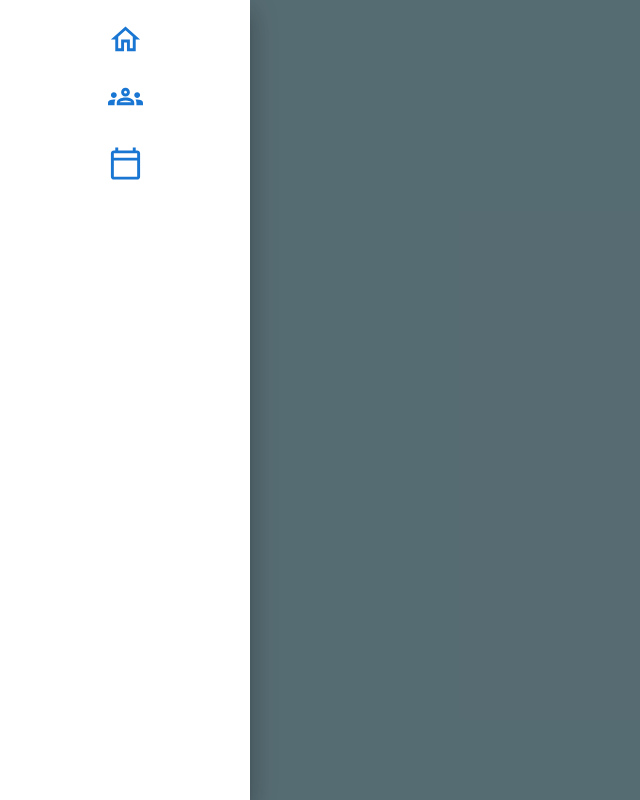
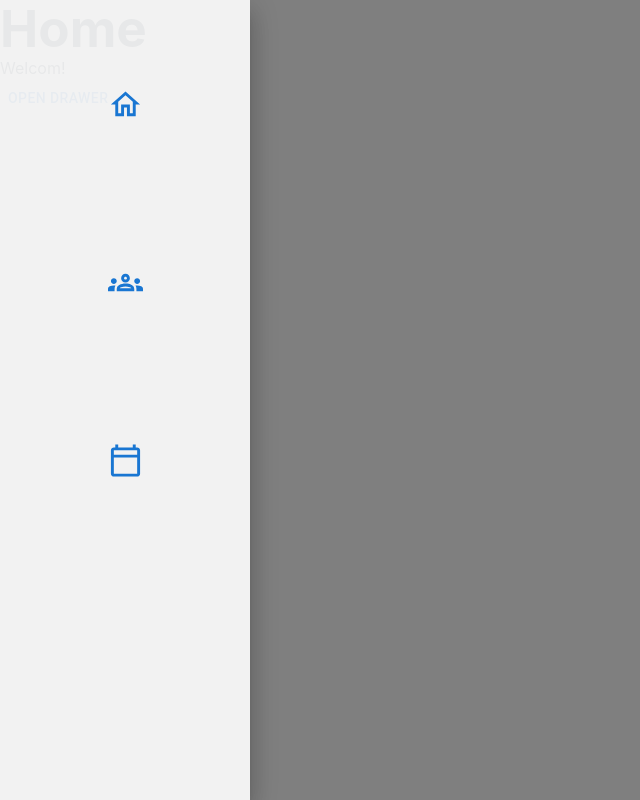
Before and after one commit to franpercivaldi/Sinergia_technical_test, a React (Vite) app in the folder sinergia-front/: page / in a window 1280 px wide. Both pictures are taken after a click on the button "OPEN DRAWER". Shown: the whole page, without its empty margins (0-640 px from the left). Built offline with nearby package versions, Linux system fonts and the light colour scheme.

Commit message:
Add style in Sidebar component

```diff
--- a/sinergia-front/src/components/Sidebar.jsx
+++ b/sinergia-front/src/components/Sidebar.jsx
@@ -5,6 +5,16 @@ import Button from '@mui/material/Button';
 import HomeOutlinedIcon from '@mui/icons-material/HomeOutlined';
 import GroupsOutlinedIcon from '@mui/icons-material/GroupsOutlined';
 import CalendarTodayOutlinedIcon from '@mui/icons-material/CalendarTodayOutlined';
+
+// Define el estilo de los botones
+const buttonStyles = {
+  transition: 'all 0.3s ease',
+  '&:hover': {
+    boxShadow: 3, // Efecto de elevación en hover
+    transform: 'translateY(-4px)', // Mover hacia arriba
+  },
+  margin: '30% 0 30% 0', // Agregar un poco de margen
+};
 
 export default function TemporaryDrawer() {
   const [open, setOpen] = React.useState(false);
@@ -26,15 +36,15 @@ export default function TemporaryDrawer() {
       onClick={toggleDrawer(false)}
     >
       {/* Boton Home */}
-      <Button>
+      <Button sx={buttonStyles}>
         <HomeOutlinedIcon fontSize="large" />
       </Button>
       {/* Boton de personal */}
-      <Button style={{ margin: '10px 0' }}>
+      <Button sx={buttonStyles}>
         <GroupsOutlinedIcon fontSize="large" />
       </Button>
       {/* Boton de calendario */}
-      <Button style={{ margin: '10px 0' }}>
+      <Button sx={buttonStyles}>
         <CalendarTodayOutlinedIcon fontSize="large" />
       </Button>
     </Box>
@@ -43,7 +53,14 @@ export default function TemporaryDrawer() {
   return (
     <div>
       <Button onClick={toggleDrawer(true)}>Open drawer</Button>
-      <Drawer open={open} onClose={toggleDrawer(false)}>
+      <Drawer
+        open={open}
+        onClose={toggleDrawer(false)}
+        sx={{
+          '& .MuiDrawer-paper': {
+            backgroundColor: 'rgba(255, 255, 255, .9)', // Fondo blanco con opacidad
+          },
+        }}>
         {DrawerList}
       </Drawer>
     </div>
--- a/sinergia-front/src/pages/Home.jsx
+++ b/sinergia-front/src/pages/Home.jsx
@@ -2,7 +2,6 @@ import React from 'react';
 import Sidebar from '../components/Sidebar';
 
 const style = {
-  backgroundColor: 'lightblue',
   height: '100vh',
 }
 
```
